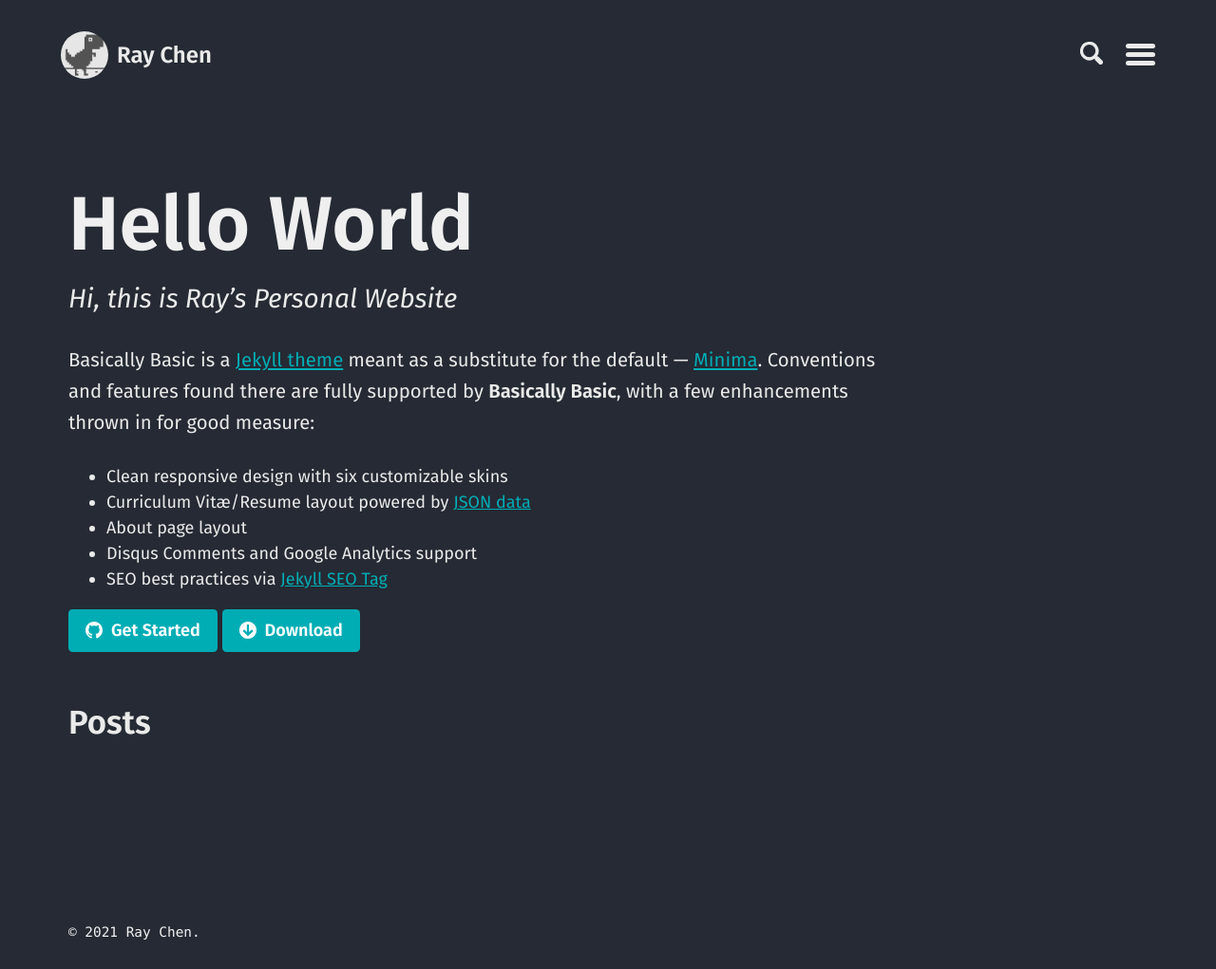
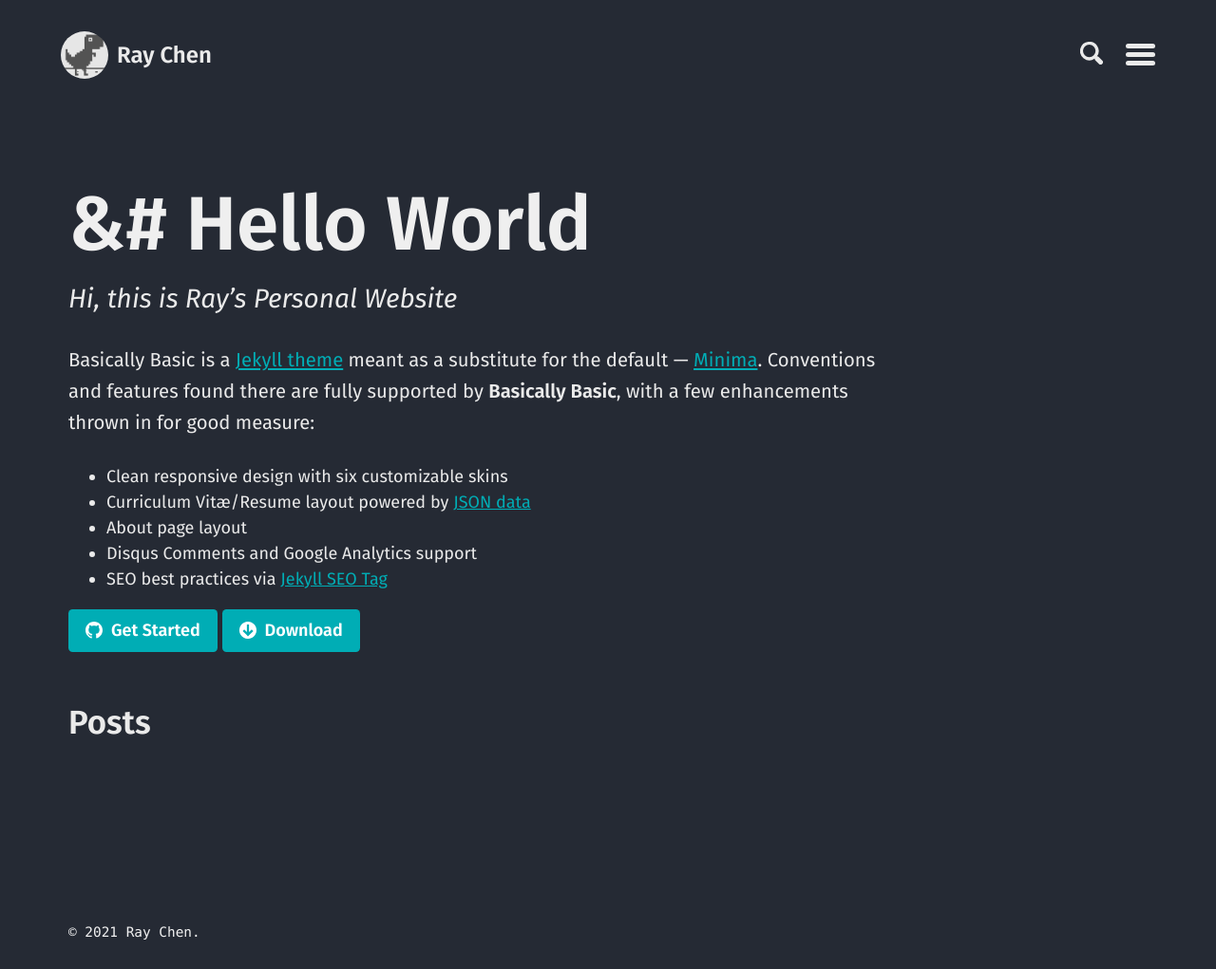
Before and after one commit to chen709847237/chen709847237, a Jekyll site: the page built from index.md, in a window 1280 px wide. Shown: the whole page at 95% size. Built offline with Jekyll 4.4.1, drawn with Linux system fonts in a browser that asks for light colours.

```diff
--- a/index.md
+++ b/index.md
@@ -1,7 +1,7 @@
 ---
 layout: home
 paginate: true
-alt_title: "# Hello World"
+alt_title: "&# Hello World"
 sub_title: "Hi, this is Ray's Personal Website"
 image: ""
 introduction: |
```
